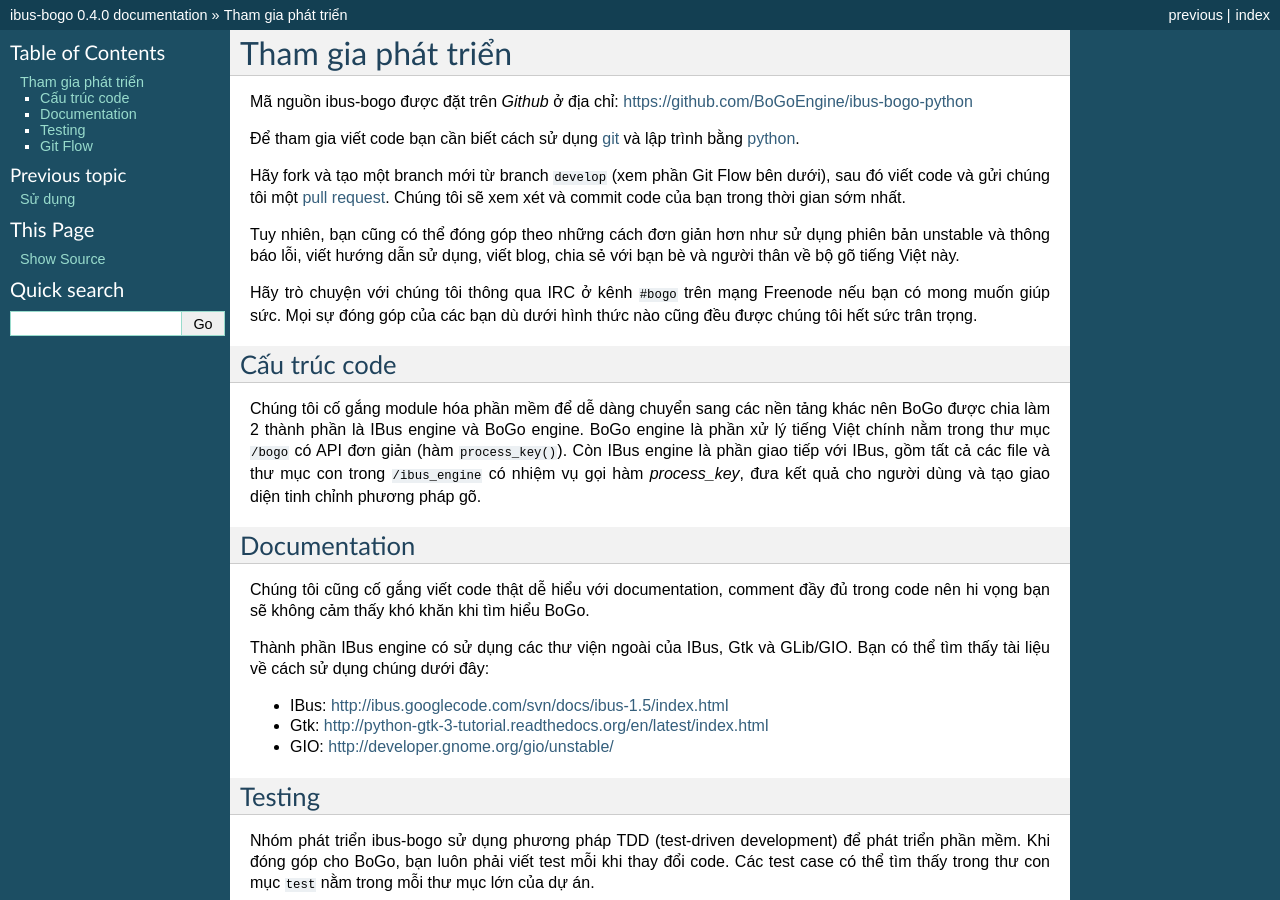
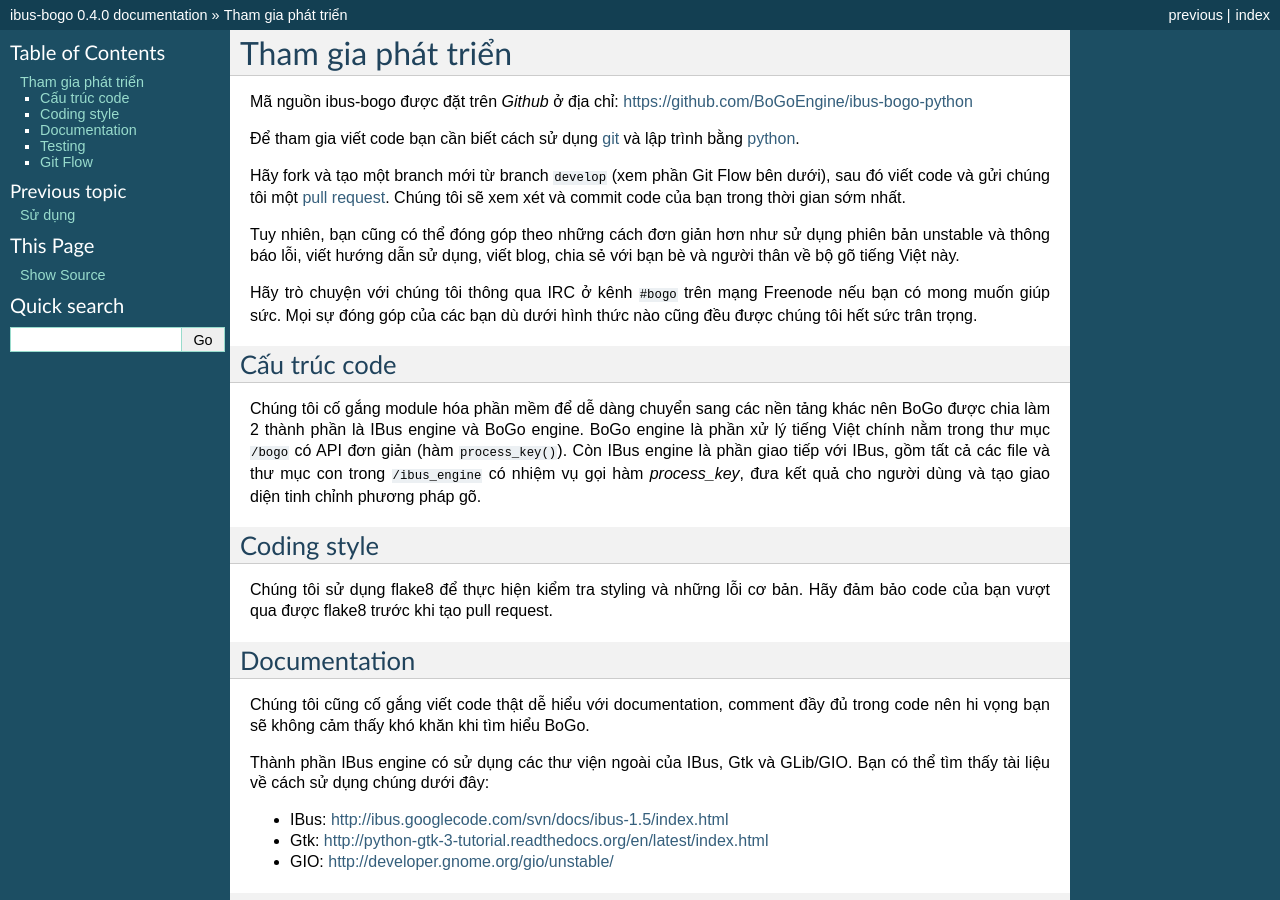
Before and after one commit to BoGoEngine/ibus-bogo, a Sphinx documentation site: the page built from doc/sphinx/contributing.rst, in a window 1280 px wide and 900 px high. Built offline with Sphinx 7.4.7, drawn with Linux system fonts in a browser that asks for light colours; pages that are not in the unit, such as notebooks, are missing from menus.

Commit message:
Update contributing.rst on the flake8 requirement

```diff
--- a/doc/sphinx/contributing.rst
+++ b/doc/sphinx/contributing.rst
@@ -33,6 +33,13 @@
 với IBus, gồm tất cả các file và thư mục con trong ``/ibus_engine`` có nhiệm vụ
 gọi hàm `process_key`, đưa kết quả cho người dùng và tạo giao diện tinh
 chỉnh phương pháp gõ.
+
+Coding style
+------------
+
+Chúng tôi sử dụng flake8 để thực hiện kiểm tra styling và những lỗi
+cơ bản. Hãy đảm bảo code của bạn vượt qua được flake8 trước khi tạo
+pull request.
 
 Documentation
 -------------
```
